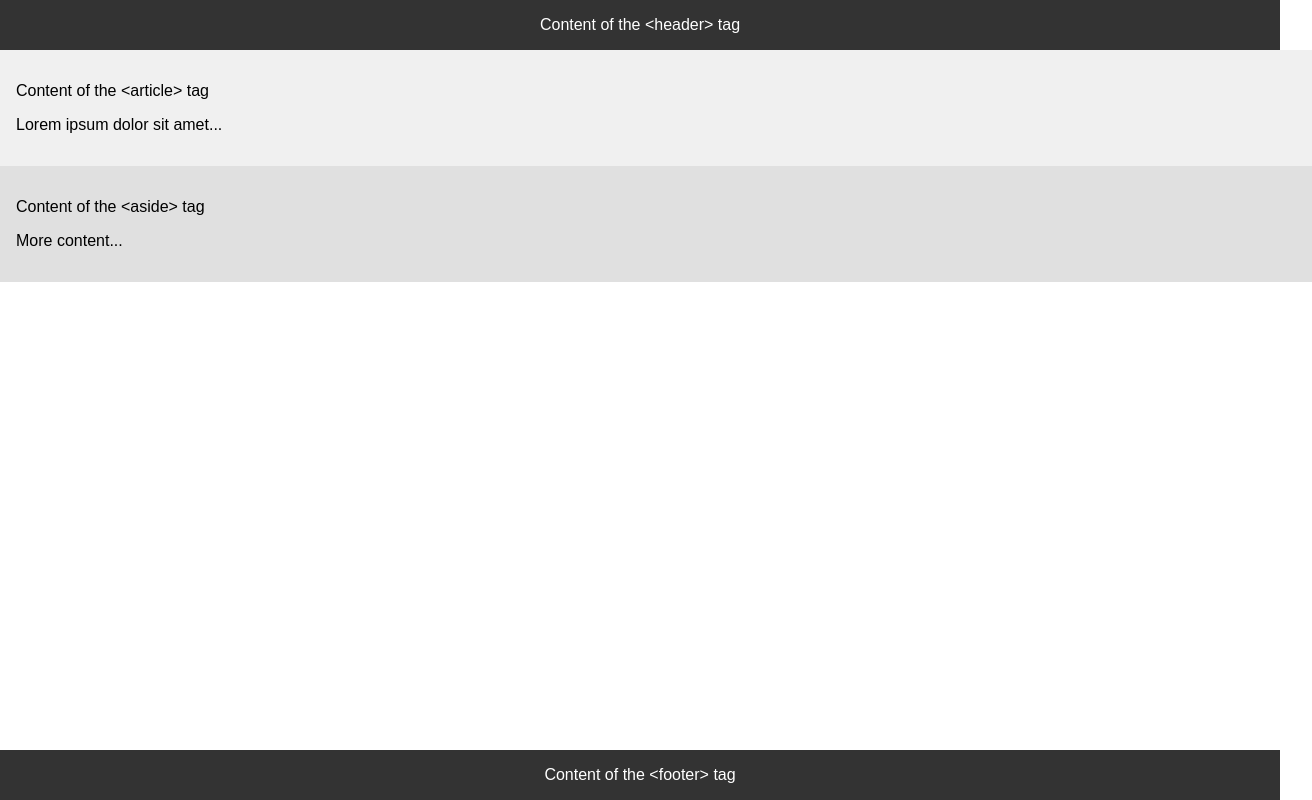
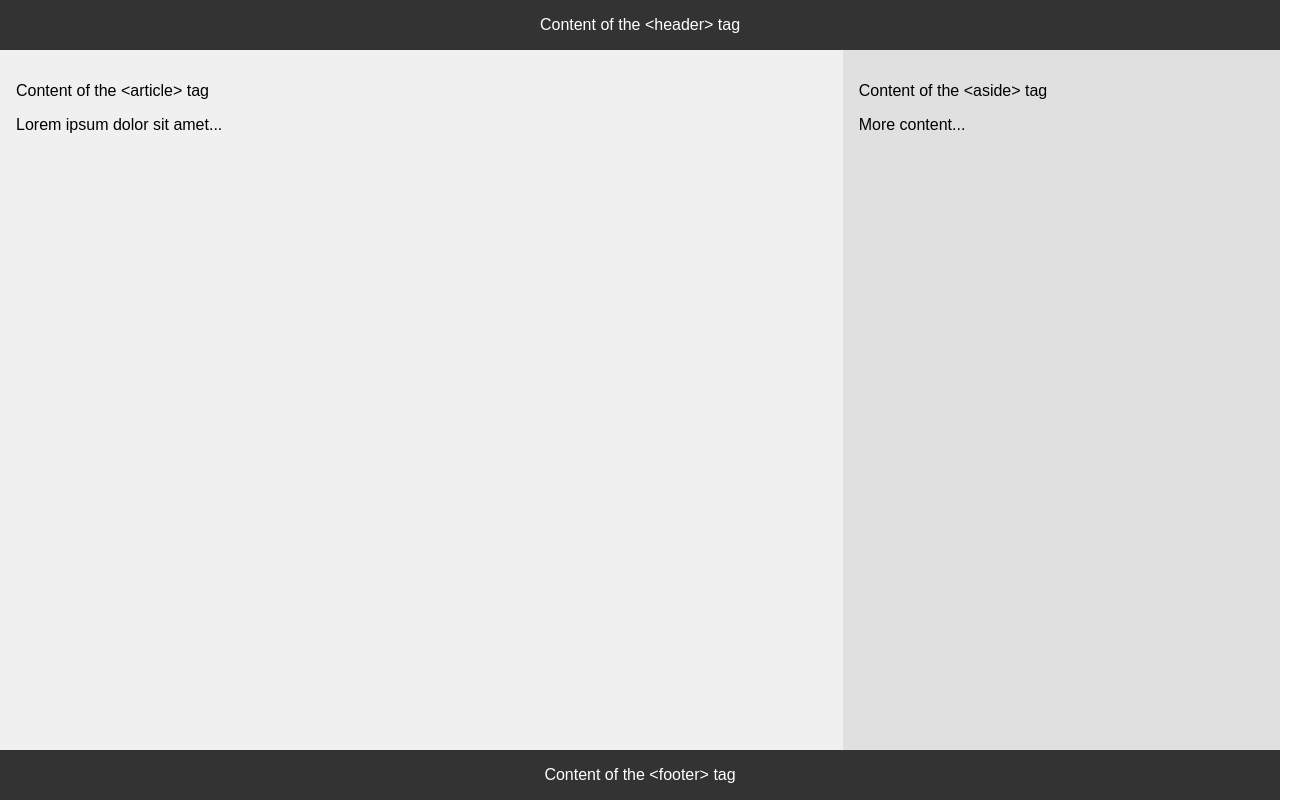
Before and after one commit to AimeMugabo250/alx_html_css, a plain HTML site: page css_basic/index.html in a window 1280 px wide. Shown: the whole page, 1312 px wide, since content can reach past the window. Drawn offline with Linux system fonts and the light colour scheme.

Commit message:
Update styles.css

```diff
--- a/css_basic/styles.css
+++ b/css_basic/styles.css
@@ -1,4 +1,3 @@
-/* Body layout */
 body {
   display: flex;
   flex-direction: column;
@@ -7,14 +6,12 @@ body {
   font-family: Arial, sans-serif;
 }
 
-/* Main container: horizontal split */
 main {
   display: flex;
   flex-direction: row;
   flex: auto;
 }
 
-/* Article: 2/3 of space, scrollable */
 article {
   flex: 2;
   overflow-y: auto;
@@ -22,7 +19,6 @@ article {
   background-color: #f0f0f0;
 }
 
-/* Aside: 1/3 of space, scrollable */
 aside {
   flex: 1;
   overflow-y: auto;
@@ -30,23 +26,10 @@ aside {
   background-color: #e0e0e0;
 }
 
-/* Header and footer styles */
-header,
-footer {
+header, footer {
   flex: none;
   padding: 1rem;
   background-color: #333;
   color: white;
   text-align: center;
 }
-
-/* Responsive behavior for smartphones */
-.works_on_smartphone main {
-  flex-direction: column;
-}
-
-.works_on_smartphone article,
-.works_on_smartphone aside {
-  flex: none;
-  width: 100%;
-}
```
